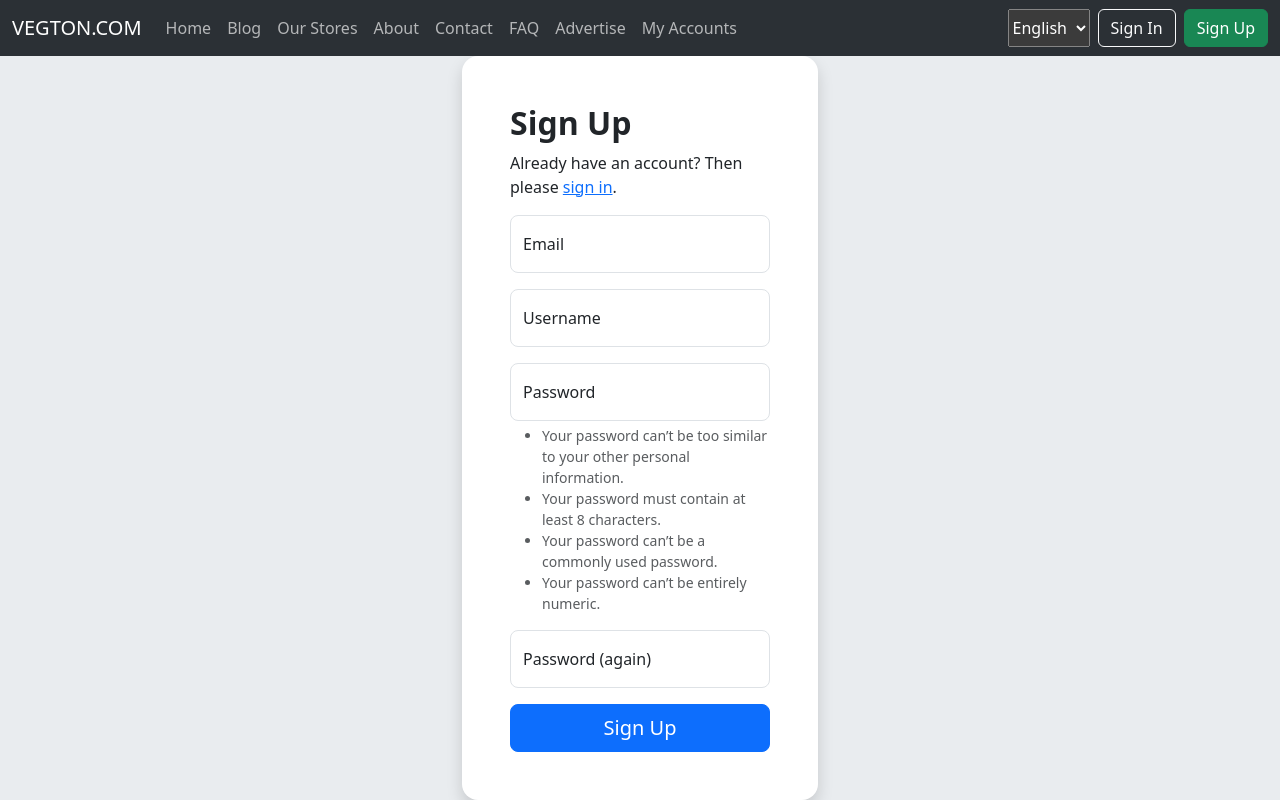
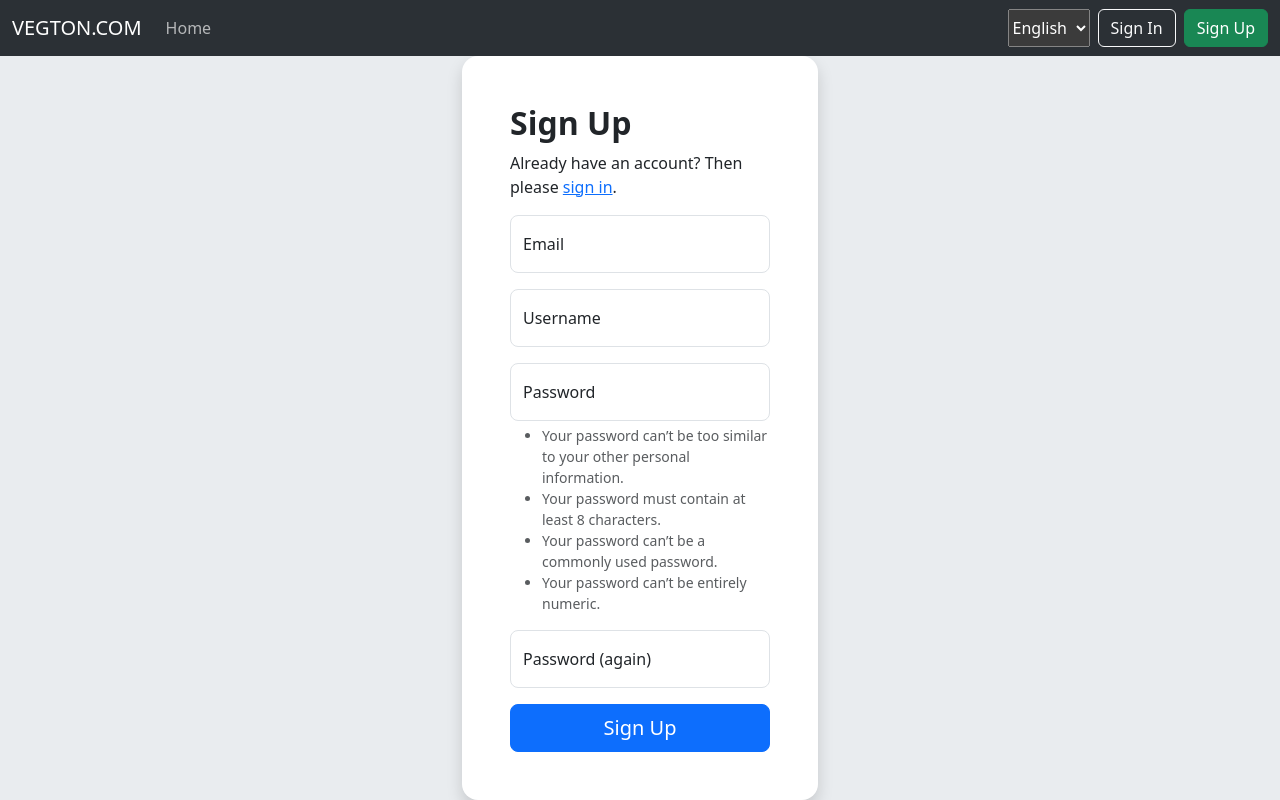
Before and after one commit to vegton/utrends-share, a Django app: page /accounts/signup/ in a window 1280 px wide. Run offline with Django 5.2, Linux system fonts and the light colour scheme.

```diff
--- a/templates/allauth/layouts/base.html
+++ b/templates/allauth/layouts/base.html
@@ -33,13 +33,6 @@
                             aria-label="Project links"
                             class="navbar-nav me-auto mb-2 mb-lg-0">
                 <li class="nav-item"><a class="nav-link" href="/">Home</a></li>
-                <li class="nav-item"><a class="nav-link" href="https://blog.vegton.com/">Blog</a></li>
-                <li class="nav-item"><a class="nav-link" href="{% url 'vegstores:store_list'%}">Our Stores</a></li>
-                <li class="nav-item"><a class="nav-link" href="{% url 'pages:about'%}">About</a></li>
-                <li class="nav-item"><a class="nav-link" href="{% url 'pages:contact'%}">Contact</a></li>
-                <li class="nav-item"><a class="nav-link" href="{% url 'pages:faq'%}">FAQ</a></li>
-                <li class="nav-item"><a class="nav-link" href="{% url 'pages:advertise'%}">Advertise</a></li>
-                <li class="nav-item"><a class="nav-link" href="{% url 'account_login' %}">My Accounts</a></li>
                         </ul>
                         <div class="d-flex flex-column flex-sm-row gap-2 col-lg-3 justify-content-lg-end text-nowrap">
                             <form class="d-flex" method="post" action="{# url 'set_language' #}">
```
